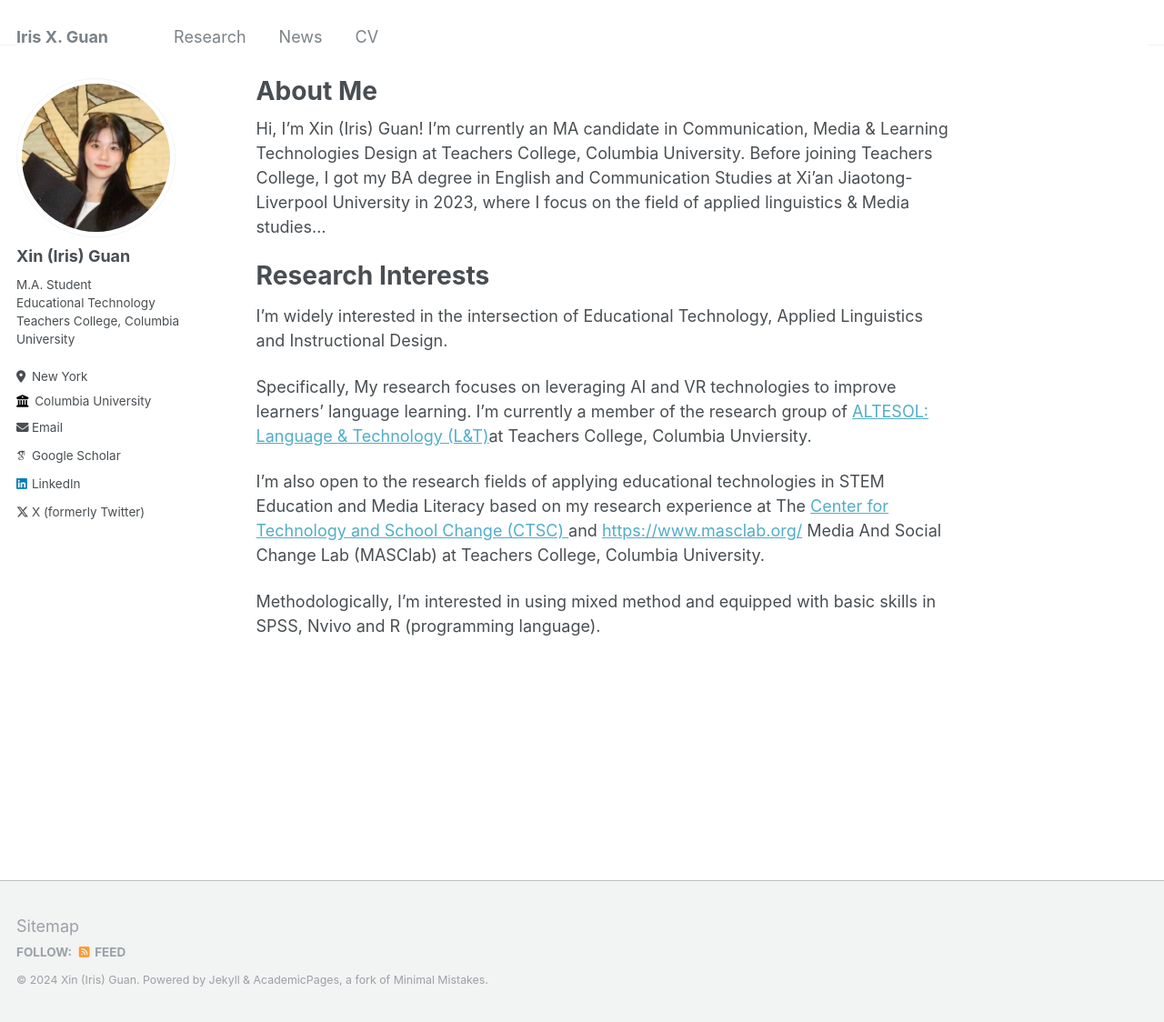
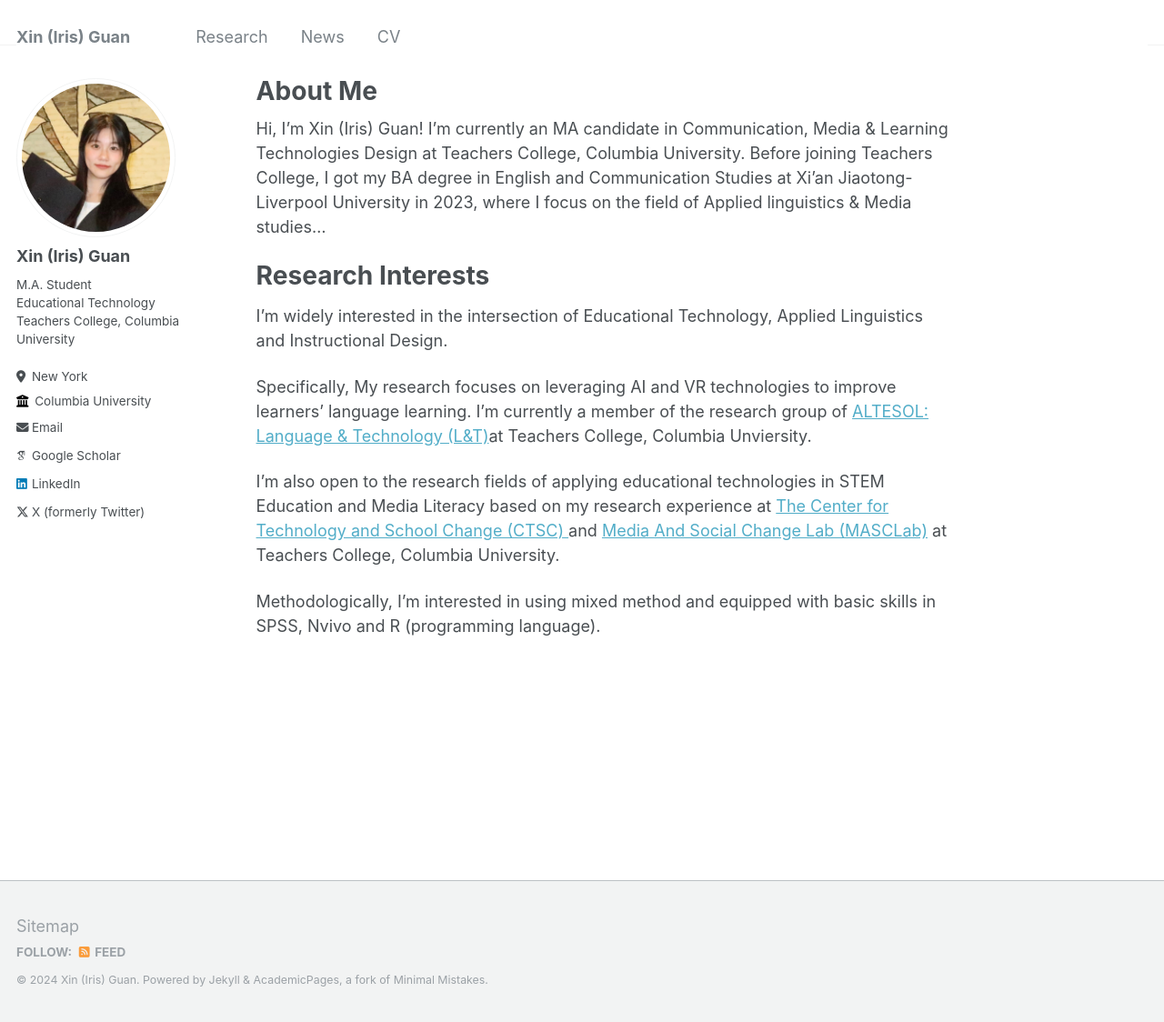
Before and after one commit to IrisGuan24/IrisGuan.github.io, a Jekyll site: the page built from _pages/about.md, in a window 1280 px wide and 1124 px high. Shown: the whole window at 91% size. Built offline with Jekyll 4.4.1, drawn with Linux system fonts in a browser that asks for light colours; some web fonts are replaced.

Commit message:
4.8修改

```diff
--- a/_config.yml
+++ b/_config.yml
@@ -8,7 +8,7 @@
 
 # Basic Site Settings
 locale                   : "en-US"
-title                    : "Iris X. Guan"
+title                    : "Xin (Iris) Guan"
 title_separator          : "-"
 name                     : &name "Xin (Iris) Guan"
 description              : &description "M.A. Student Educational Technology Teachers College, Columbia University
--- a/_pages/about.md
+++ b/_pages/about.md
@@ -7,7 +7,7 @@ redirect_from:
   - /about.html
 ---
 
-Hi, I’m Xin (Iris) Guan! I’m currently an MA candidate in Communication, Media & Learning Technologies Design at Teachers College, Columbia University. Before joining Teachers College, I got my BA degree in English and Communication Studies at Xi’an Jiaotong-Liverpool University in 2023, where I focus on the field of applied linguistics & Media studies...
+Hi, I’m Xin (Iris) Guan! I’m currently an MA candidate in Communication, Media & Learning Technologies Design at Teachers College, Columbia University. Before joining Teachers College, I got my BA degree in English and Communication Studies at Xi’an Jiaotong-Liverpool University in 2023, where I focus on the field of Applied linguistics & Media studies...
 
 
 Research Interests
@@ -16,6 +16,6 @@ I’m widely interested in the intersection of Educational Technology, Applied L
 
 Specifically, My research focuses on leveraging AI and VR technologies to improve learners’ language learning. I’m currently a member of the research group of <a href='https://sites.google.com/tc.columbia.edu/al-tesol-language-technology/home?authuser=0'>ALTESOL: Language & Technology (L&T)</a>at Teachers College, Columbia Unviersity.
 
-I’m also open to the research fields of applying educational technologies in STEM Education and Media Literacy based on my research experience at The <a href='https://ctsc.tc.columbia.edu/' >Center for Technology and School Change (CTSC) </a>and <a href='https://www.masclab.org/'>https://www.masclab.org/</a> Media And Social Change Lab (MASClab) at Teachers College, Columbia University.
+I’m also open to the research fields of applying educational technologies in STEM Education and Media Literacy based on my research experience at <a href='https://ctsc.tc.columbia.edu/' >The Center for Technology and School Change (CTSC) </a>and <a href='https://www.masclab.org/'>Media And Social Change Lab (MASCLab)</a> at Teachers College, Columbia University.
 
 Methodologically, I’m interested in using mixed method and equipped with basic skills in SPSS, Nvivo and R (programming language).
```
Also changed, not shown: _research/01.md (+1 -1 lines).
